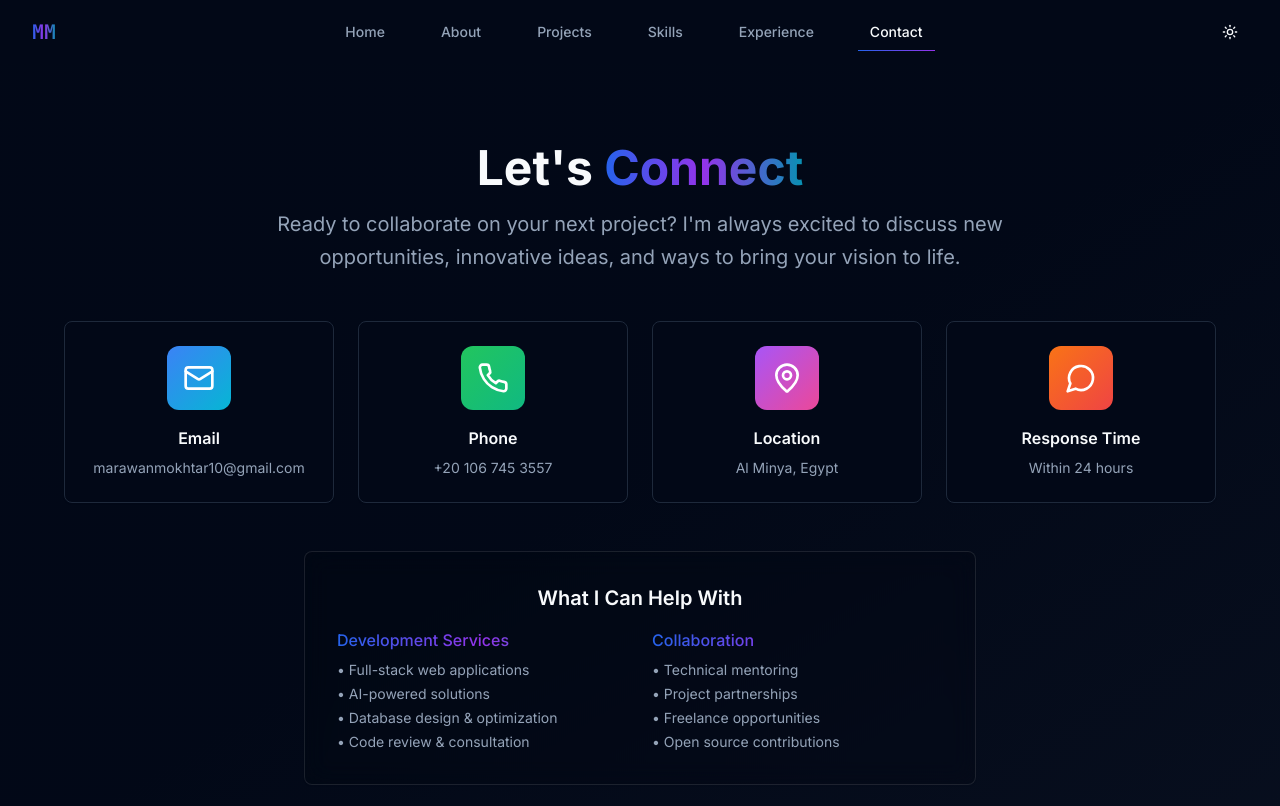
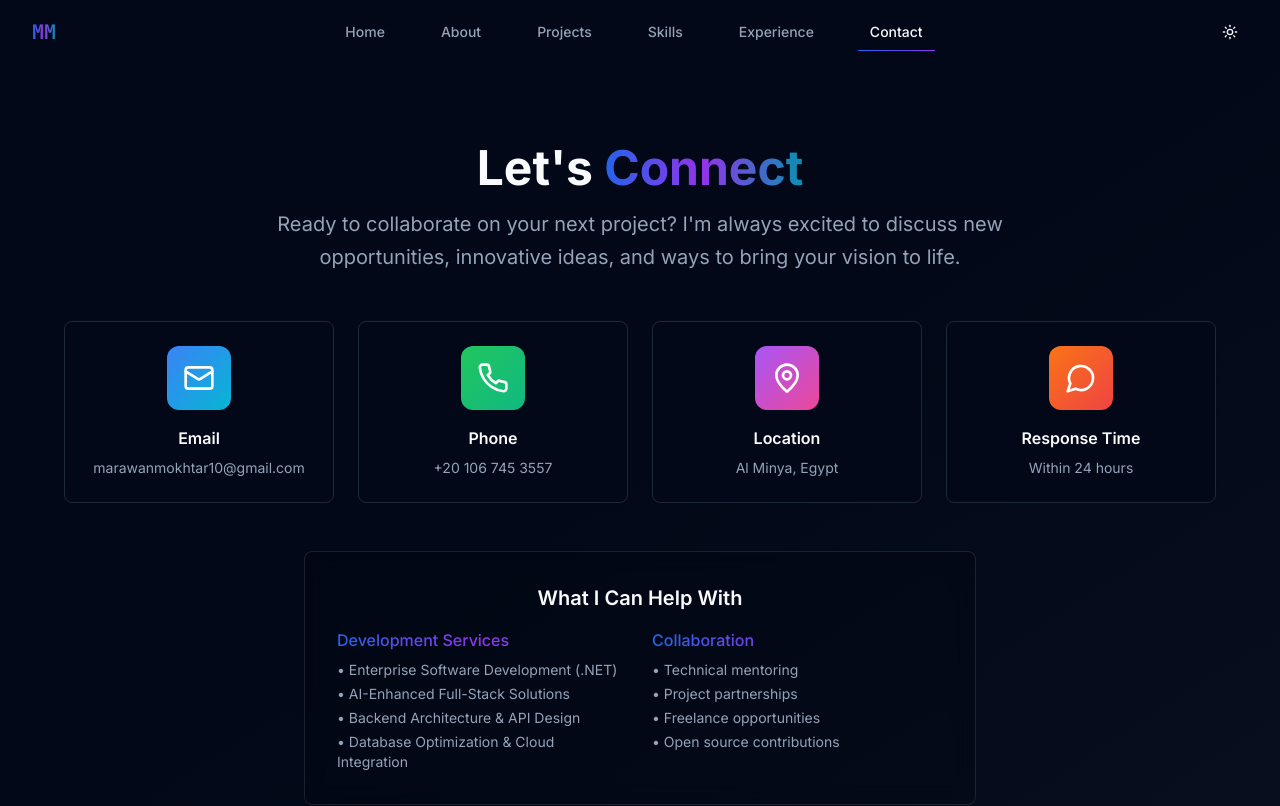
Before and after one commit to marawan10/my-portfolio, a Next.js app: page /contact in a window 1280 px wide. Shown: the top 806 px of the page. Built offline with nearby package versions, Linux system fonts and the light colour scheme.

Commit message:
Update contact-hero.tsx

```diff
--- a/components/contact/contact-hero.tsx
+++ b/components/contact/contact-hero.tsx
@@ -93,10 +93,10 @@ export function ContactHero() {
                 <div className="space-y-2">
                   <h4 className="font-medium text-gradient">Development Services</h4>
                   <ul className="text-sm text-muted-foreground space-y-1">
-                    <li>• Full-stack web applications</li>
-                    <li>• AI-powered solutions</li>
-                    <li>• Database design & optimization</li>
-                    <li>• Code review & consultation</li>
+                    <li>• Enterprise Software Development (.NET)</li>
+                    <li>• AI-Enhanced Full-Stack Solutions</li>
+                    <li>• Backend Architecture & API Design</li>
+                    <li>• Database Optimization & Cloud Integration</li>
                   </ul>
                 </div>
                 <div className="space-y-2">
```
